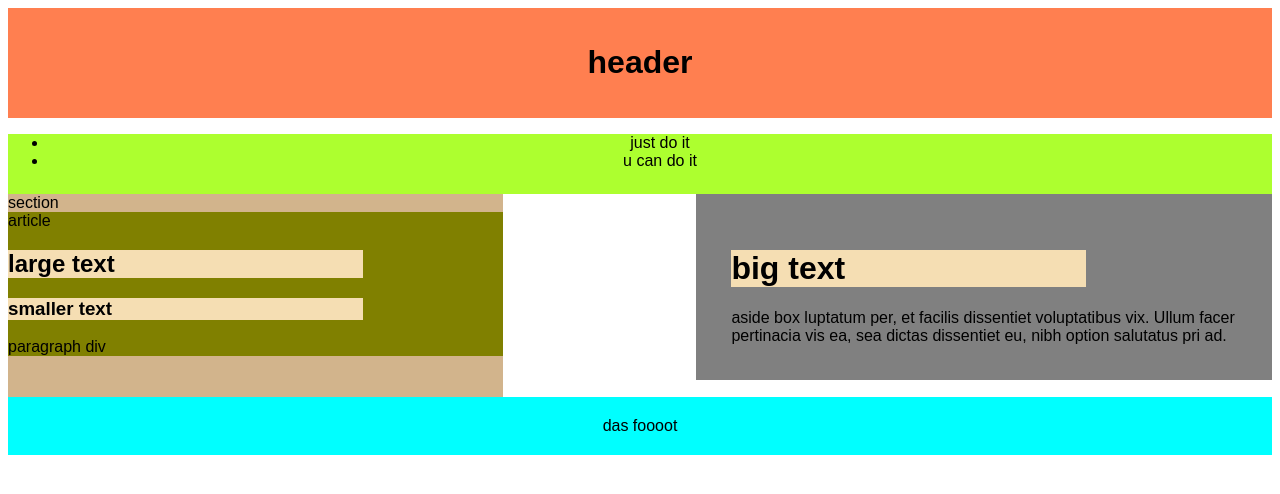
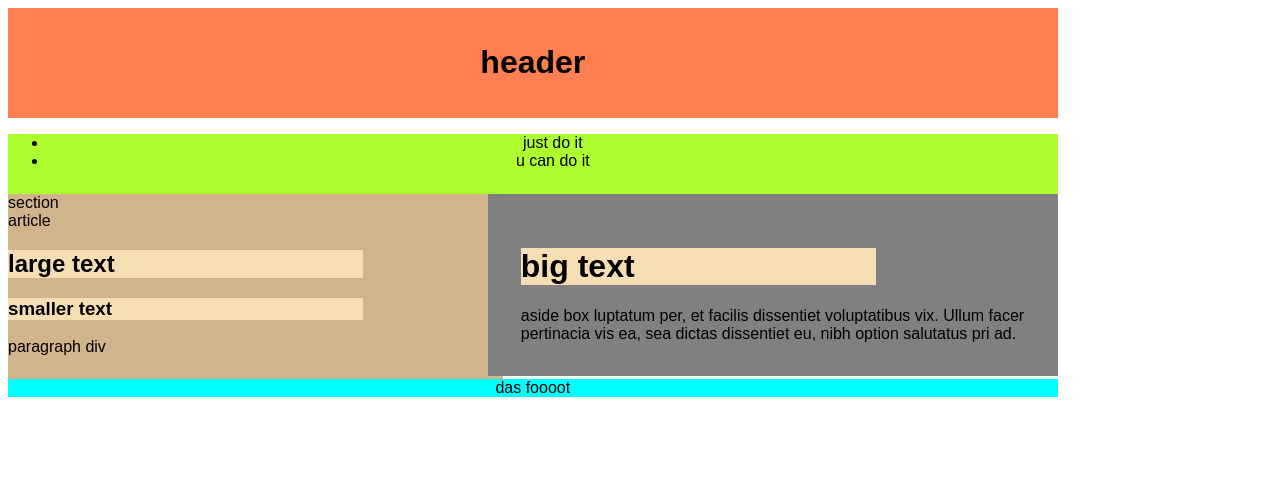
Before and after one commit to schmedly9/HW-wireframe, a plain HTML site: page index.html in a window 1280 px wide. Drawn offline with Linux system fonts and the light colour scheme.

Commit message:
working it

```diff
--- a/index.html
+++ b/index.html
@@ -7,7 +7,7 @@
     <title>HW-Wireframe</title>
     <meta name="viewport" content="width=device-width, initial-scale=1">
     <link rel="stylesheet" type="text/css" media="screen" href="style.css">
-    <script src="main.js"></script>
+
 </head>
 
 <body>
@@ -41,15 +41,16 @@
 
 
 
-            <div class="article"> article
-                <div>
+            <div class="article">
+                <div> article
+
                     <div class="h2">
                         <h2>large text</h2>
                     </div>
                     <div class="h3">
                         <h3>smaller text</h3>
                     </div>
-                    <div>
+
                     <p>paragraph div
                     </p>
                 </div>
--- a/style.css
+++ b/style.css
@@ -1,4 +1,5 @@
 body {
+  width: 82%;
   font-family: "Arial", "Helvetica Neue", Helvetica, sans-serif;
   text-decoration-color: #777777;
   background-color: ebebeb;
@@ -18,27 +19,25 @@ text-align: center;
   height: 60px;
 }
 .section {
-  padding-bottom: 18px;
+
   background-color: tan;
   width: 495px;
   height: 185px;
 }
 .aside {
-
-  padding: 35px;
+border:10px;
+  padding: 33px;
     float: right;
-    width: 40%;
+    width: 48%;
   background-color: grey;
 
-}
-.article {
-  background-color: olive
+
+
+
+
 }
 .footer {
-  padding: 20px;
-
-    clear: both;
-  align-self: auto;
+  clear: both;
   text-align: center;
   background-color: aqua;
 }
```
Lines whose indentation alone changed are shown as unchanged.
